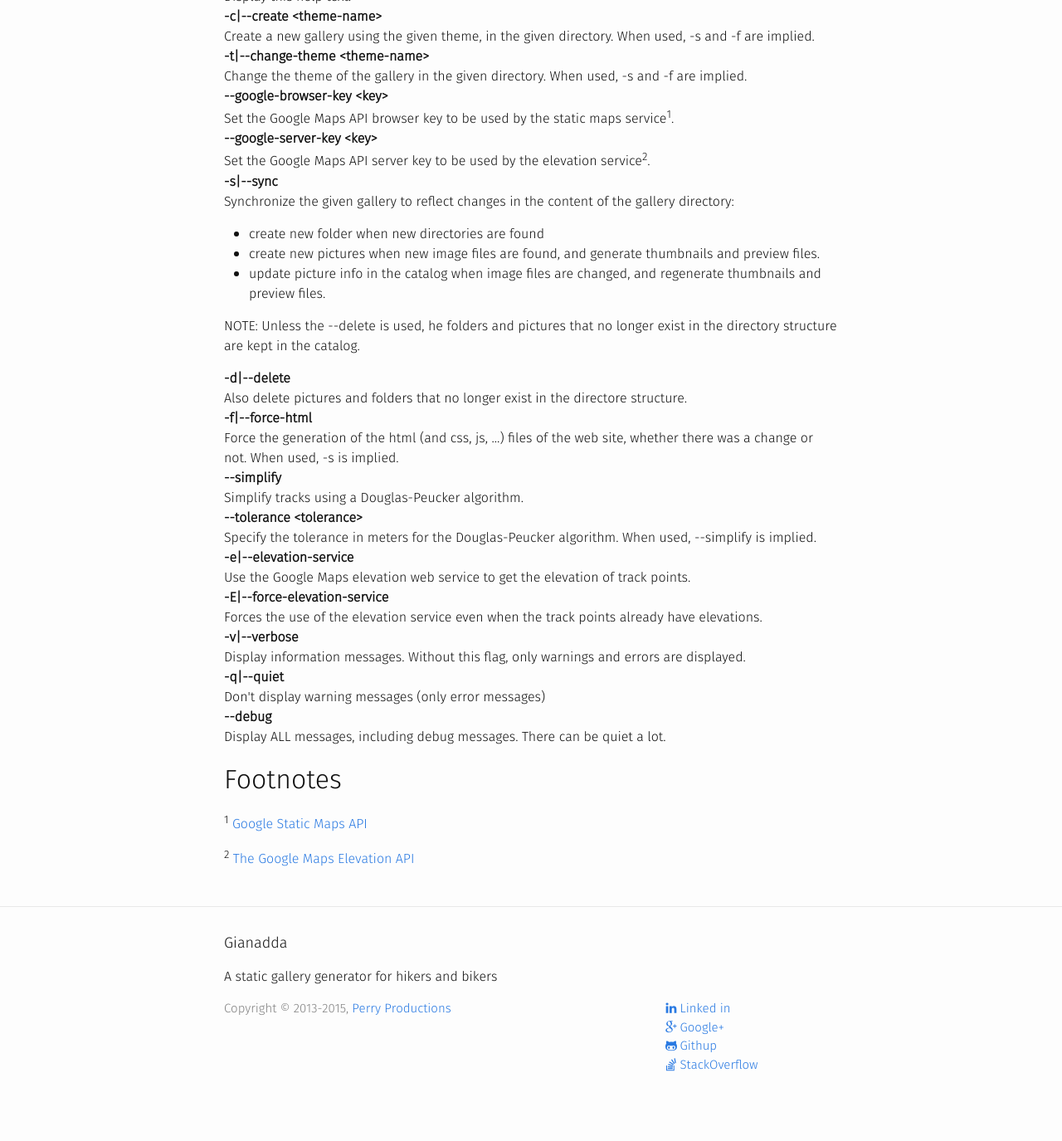
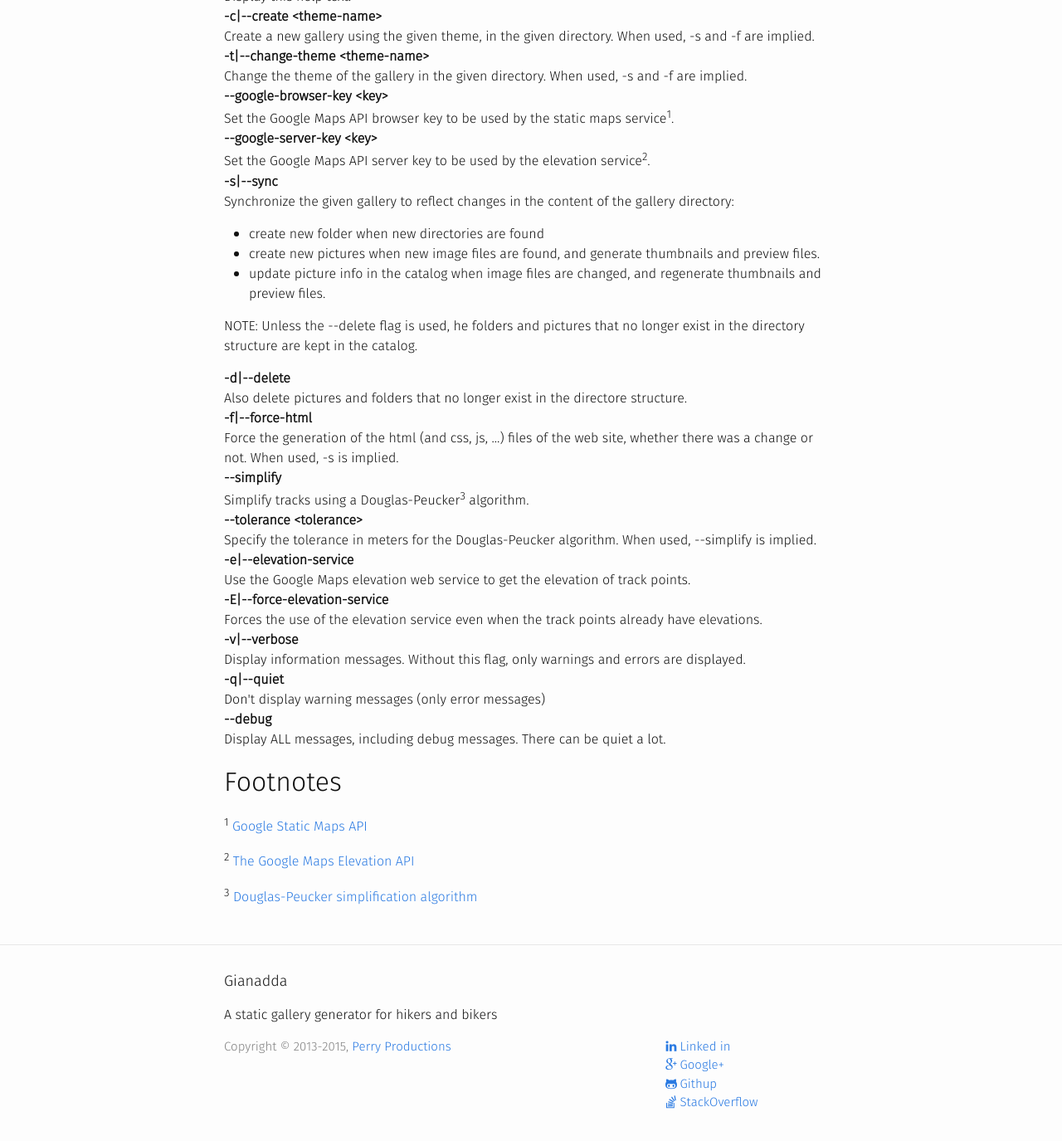
Before and after one commit to robbyn/gianadda-pages, a Jekyll site: the page built from Usage.md, in a window 1280 px wide and 1400 px high, scrolled down 414 px. Shown: the top 1375 px of the window at 83% size. Built offline with Jekyll 4.4.1, drawn with Linux system fonts in a browser that asks for light colours; before the commit the page ends 1768 px from its top, so only the background shows below that.

Commit message:
Merge origin/master
Conflicts:
	.gitignore

```diff
--- a/Usage.md
+++ b/Usage.md
@@ -43,8 +43,8 @@ gianadda [-?|-h|--help] [-v|--verbose] [-q|--quiet] [--debug]
     </dd>
     <dt>-s|--sync</dt>
     <dd>
-        <p>Synchronize the given gallery to reflect changes in the content of the
-        gallery directory:</p>
+        <p>Synchronize the given gallery to reflect changes in the content of
+        the gallery directory:</p>
         <ul>
           <li>create new folder when new directories are found</li>
           <li>create new pictures when new image files are found, and generate
@@ -52,8 +52,8 @@ gianadda [-?|-h|--help] [-v|--verbose] [-q|--quiet] [--debug]
           <li>update picture info in the catalog when image files are changed,
                 and regenerate thumbnails and preview files.</li>
         </ul>
-        <p>NOTE: Unless the --delete is used, he folders and pictures that no longer
-                exist in the directory structure are kept in the catalog.</p>
+        <p>NOTE: Unless the --delete flag is used, he folders and pictures that
+        no longer exist in the directory structure are kept in the catalog.</p>
     </dd>
     <dt>-d|--delete</dt>
     <dd>
@@ -67,7 +67,7 @@ gianadda [-?|-h|--help] [-v|--verbose] [-q|--quiet] [--debug]
     </dd>
     <dt>--simplify</dt>
     <dd>
-        Simplify tracks using a Douglas-Peucker algorithm.
+        Simplify tracks using a Douglas-Peucker<sup>3</sup> algorithm.
     </dd>
     <dt>--tolerance &lt;tolerance&gt;</dt>
     <dd>
@@ -95,7 +95,8 @@ gianadda [-?|-h|--help] [-v|--verbose] [-q|--quiet] [--debug]
     </dd>
     <dt>--debug</dt>
     <dd>
-        Display ALL messages, including debug messages. There can be quiet a lot.
+        Display ALL messages, including debug messages. There can be quiet a
+        lot.
     </dd>
 </dl>
 
@@ -104,3 +105,5 @@ gianadda [-?|-h|--help] [-v|--verbose] [-q|--quiet] [--debug]
 <sup>1</sup> [Google Static Maps API](https://developers.google.com/maps/documentation/static-maps/)
 
 <sup>2</sup> [The Google Maps Elevation API](https://developers.google.com/maps/documentation/elevation/intro)
+
+<sup>3</sup> [Douglas-Peucker simplification algorithm](https://en.wikipedia.org/wiki/Ramer%E2%80%93Douglas%E2%80%93Peucker_algorithm)
```
